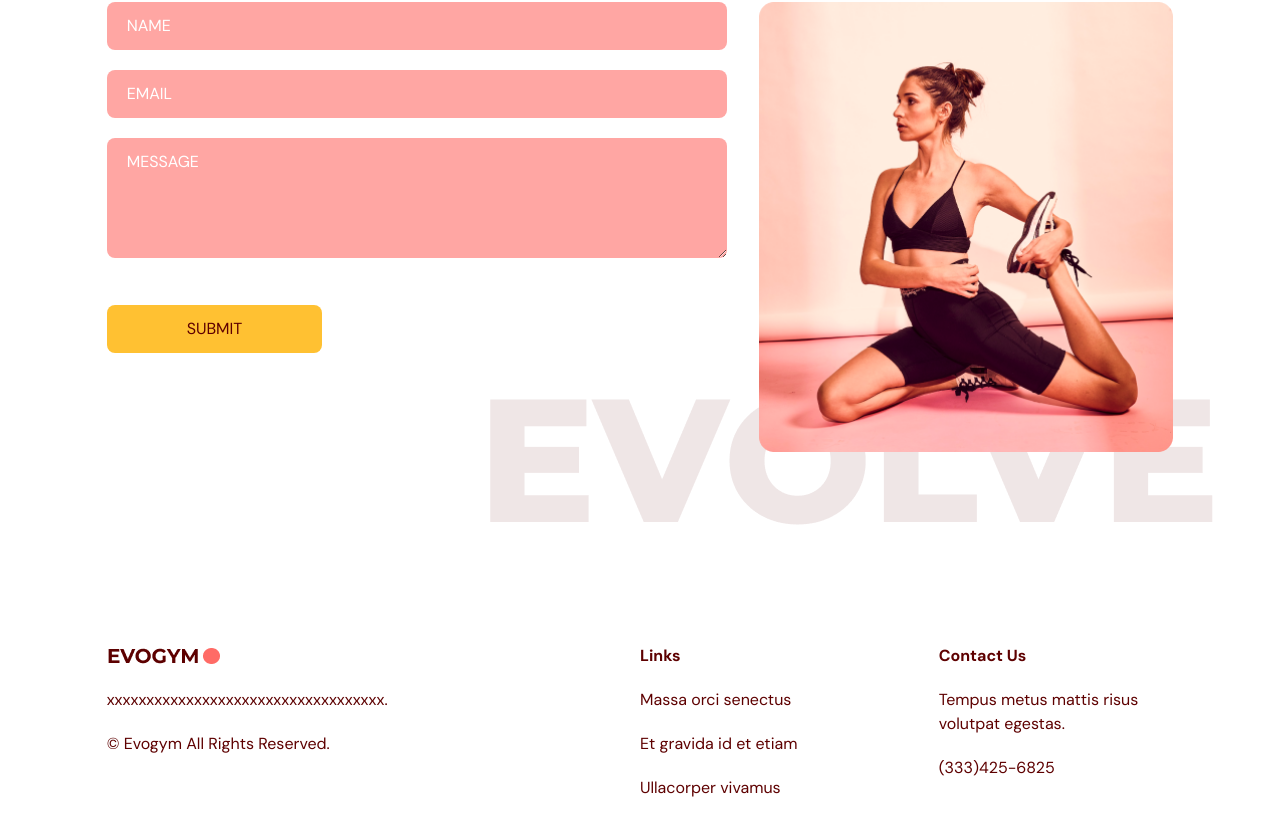
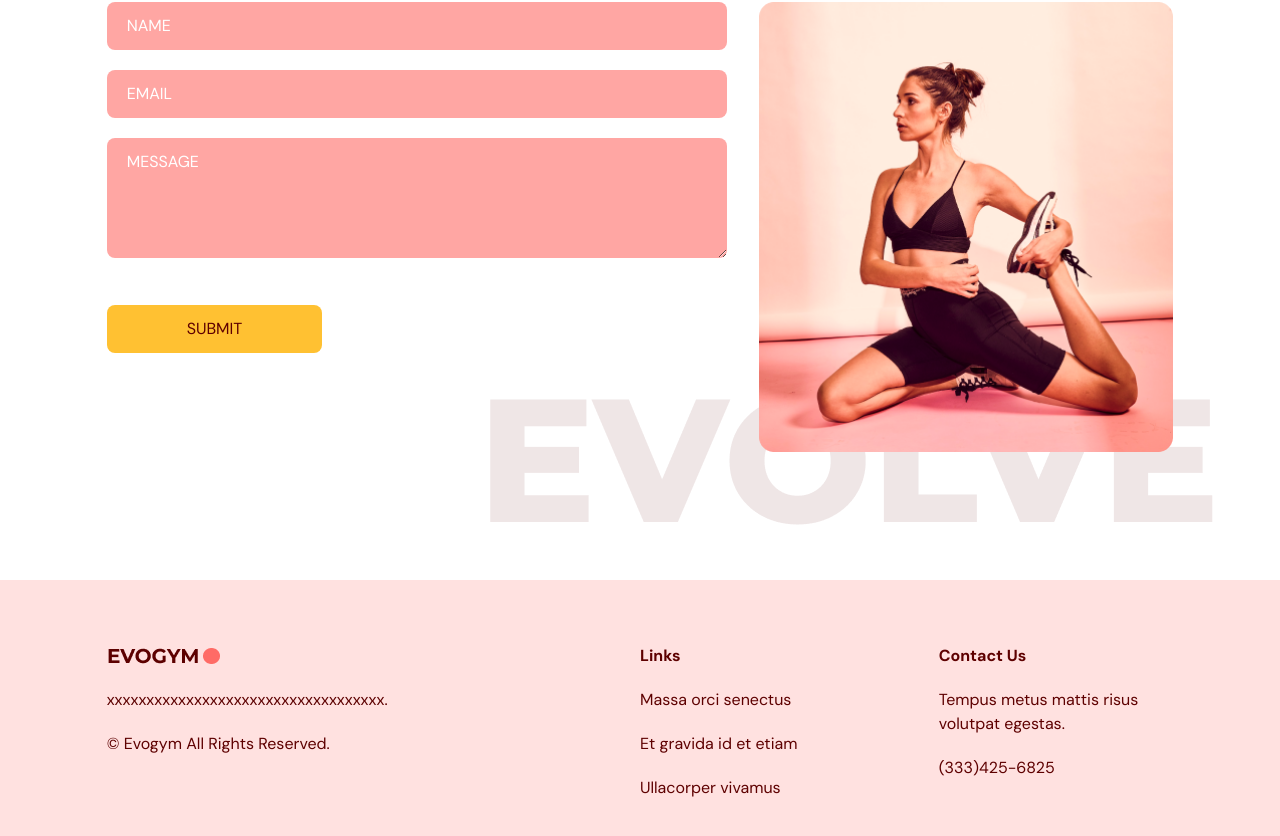
Before and after one commit to Raivals/Team-Barcode, a React (Vite) app: page / in a window 1280 px wide. Shown: the part 3108-3944 px from the top of the page. Built offline with nearby package versions, Linux system fonts and the light colour scheme.

Commit message:
Modif css Footer

```diff
--- a/src/scenes/footer/index.tsx
+++ b/src/scenes/footer/index.tsx
@@ -2,7 +2,7 @@ import Logo from "@/assets/Logo.png";
 
 const Footer = () => {
   return (
-    <footer className="bg-priamry-100 py-16">
+    <footer className="bg-primary-100 py-16">
       <div className="justify-content mx-auto w-5/6 gap-16 md:flex">
         <div className="mt-16 basis-1/2 md:mt-0">
           <img src={Logo} alt="logo" />
```
